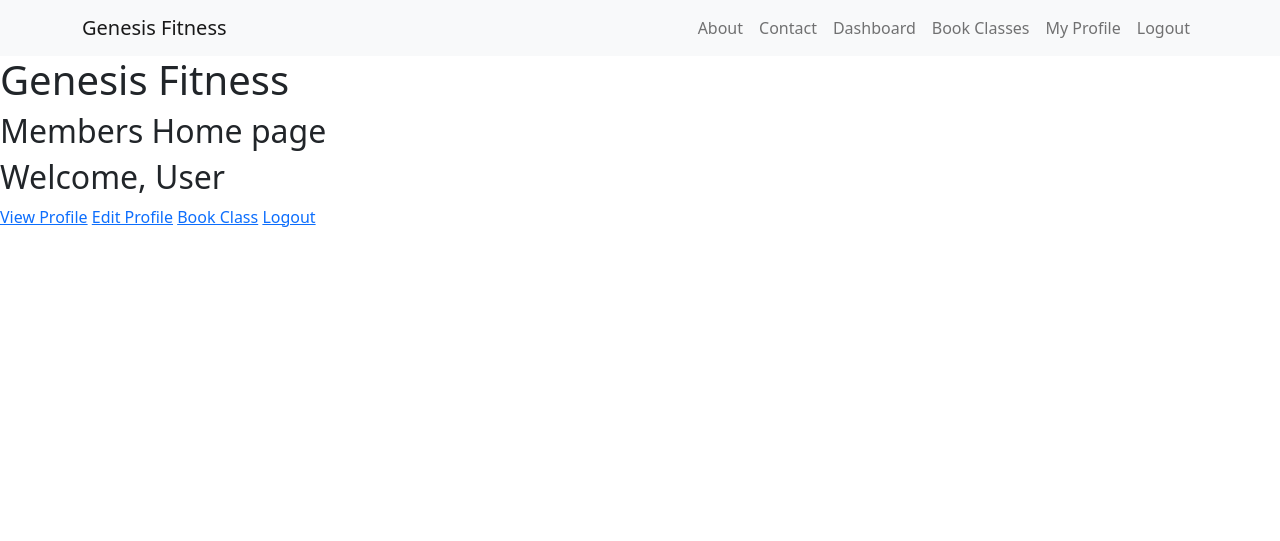
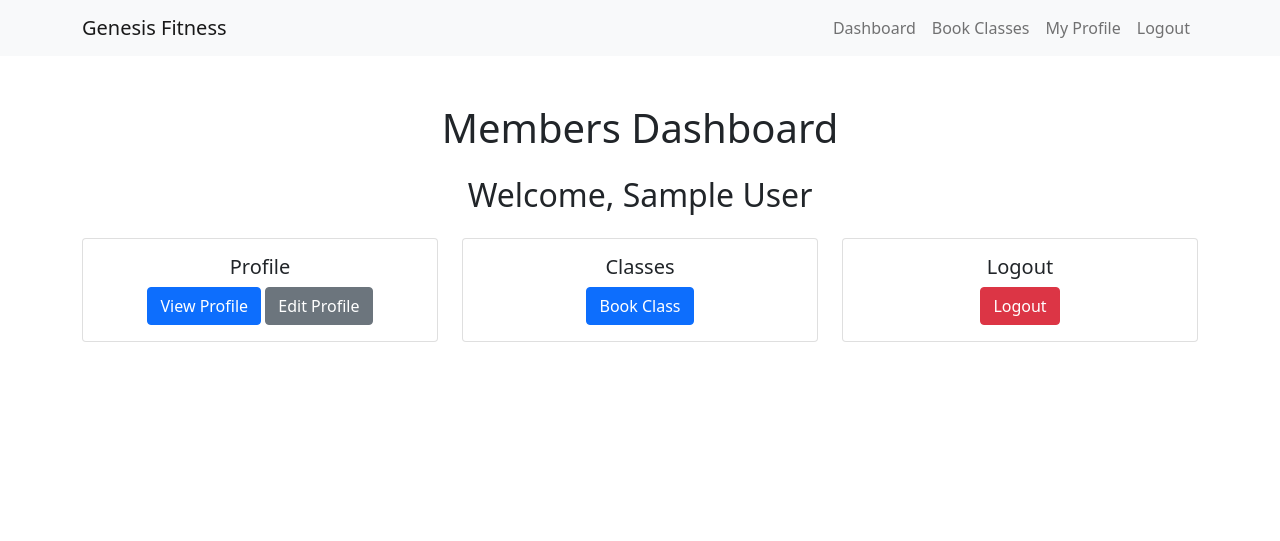
Before and after one commit to reaganodhiambo/GenesisFitness, a Django app: page /members/ in a window 1280 px wide. Shown: the top 541 px of the page. Run offline with Django 5.2, Linux system fonts and the light colour scheme; the visitor is signed in with stand-in values (Sample User, id 1); data comes from the database, SQL or seed files in the repository.

Commit message:
Update booking functionality to include profile ID; enhance class booking page layout and user experience

```diff
--- a/Base/urls.py
+++ b/Base/urls.py
@@ -8,5 +8,5 @@ urlpatterns = [
     path("add-classes/", addClasses, name="add_classes"),
     path("edit-classes/<int:id>/", editClasses, name="edit_classes"),
     path("delete-classes/<int:id>/", deleteClasses, name="deleteClasses"),
-    path("book-classes/", bookClasses, name="bookClasses"),
+    path("book-classes/<int:id_number>/", bookClasses, name="bookClasses"),
 ]
--- a/templates/Trainers/trainers.html
+++ b/templates/Trainers/trainers.html
@@ -21,7 +21,7 @@
                 <div class="card-body">
                     <h5 class="card-title">Profile</h5>
                     <a href="{% url 'viewProfile' profile.id_number %}" class="btn btn-primary">View Profile</a>
-                    <a href="{% url 'editProfile' profile.id_number %}" class="btn btn-secondary mt-2">Edit Profile</a>
+                    <a href="{% url 'editProfile' profile.id_number %}" class="btn btn-secondary">Edit Profile</a>
                 </div>
             </div>
         </div>
@@ -38,7 +38,7 @@
                 <div class="card-body">
                     <h5 class="card-title">Classes</h5>
                     <a href="{% url 'add_classes' %}" class="btn btn-success">Add A Class</a>
-                    <a href="{% url 'viewClasses' profile.id_number %}" class="btn btn-primary mt-2">My Classes</a>
+                    <a href="{% url 'viewClasses' profile.id_number %}" class="btn btn-primary">My Classes</a>
                 </div>
             </div>
         </div>
--- a/templates/members.html
+++ b/templates/members.html
@@ -1,12 +1,46 @@
 {% extends "base.html" %}
-{% block title %}Members Home{% endblock %}
+{% block title %}Members Dashboard{% endblock %}
 
 {% block content %}
-<h1>Genesis Fitness</h1>
-<h2>Members Home page</h2>
-<h2>Welcome, {{ user.last_name }}</h2>
-<a href="{% url 'viewProfile' profile.id_number %}">View Profile</a>
-<a href="{% url 'editProfile' profile.id_number %}">Edit Profile</a>
-<a href="{% url 'bookClasses' %}">Book Class</a>
-<a href="{% url 'logout' %}">Logout</a>
+<div class="container mt-5">
+    <h1 class="text-center mb-4">Members Dashboard</h1>
+
+    {% if messages %}
+    <ul class="messages">
+        {% for message in messages %}
+        <li{% if message.tags %} class="{{ message.tags }}" {% endif %}>{{ message }}</li>
+            {% endfor %}
+    </ul>
+    {% endif %}
+
+    <h2 class="text-center">Welcome, {{ user.first_name }} {{ user.last_name }}</h2>
+
+    <div class="row mt-4">
+        <div class="col-md-4 mb-4">
+            <div class="card text-center">
+                <div class="card-body">
+                    <h5 class="card-title">Profile</h5>
+                    <a href="{% url 'viewProfile' profile.id_number %}" class="btn btn-primary">View Profile</a>
+                    <a href="{% url 'editProfile' profile.id_number %}" class="btn btn-secondary ">Edit Profile</a>
+                </div>
+            </div>
+        </div>
+        <div class="col-md-4 mb-4">
+            <div class="card text-center">
+                <div class="card-body">
+                    <h5 class="card-title">Classes</h5>
+                    <a href="{% url 'bookClasses' profile.id_number %}" class="btn btn-primary">Book Class</a>
+                </div>
+            </div>
+        </div>
+        <div class="col-md-4 mb-4">
+            <div class="card text-center">
+                <div class="card-body">
+                    <h5 class="card-title">Logout</h5>
+                    <a href="{% url 'logout' %}" class="btn btn-danger">Logout</a>
+                </div>
+            </div>
+        </div>
+    </div>
+</div>
 {% endblock %}
--- a/templates/navbar.html
+++ b/templates/navbar.html
@@ -7,12 +7,7 @@
         </button>
         <div class="collapse navbar-collapse justify-content-end" id="navbarNav">
             <ul class="navbar-nav mb-2 mb-lg-0">
-                <li class="nav-item">
-                    <a class="nav-link" href="{% url 'about' %}">About</a>
-                </li>
-                <li class="nav-item">
-                    <a class="nav-link" href="{% url 'contact' %}">Contact</a>
-                </li>
+
                 {% if user.is_authenticated %}
                 {% if user.user_type == "trainer" %}
                 <li class="nav-item">
@@ -26,7 +21,7 @@
                     <a class="nav-link" href="{% url 'members' %}">Dashboard</a>
                 </li>
                 <li class="nav-item">
-                    <a class="nav-link" href="{% url 'bookClasses' %}">Book Classes</a>
+                    <a class="nav-link" href="{% url 'bookClasses' profile.id_number %}">Book Classes</a>
                 </li>
                 <li class="nav-item">
                     <a class="nav-link" href="{% url 'viewProfile' profile.id_number %}">My Profile</a>
@@ -36,6 +31,12 @@
                     <a class="nav-link" href="{% url 'logout' %}">Logout</a>
                 </li>
                 {% else %}
+                <li class="nav-item">
+                    <a class="nav-link" href="{% url 'about' %}">About</a>
+                </li>
+                <li class="nav-item">
+                    <a class="nav-link" href="{% url 'contact' %}">Contact</a>
+                </li>
                 <li class="nav-item">
                     <a class="nav-link" href="{% url 'login' %}">Login</a>
                 </li>
```
Also changed, not shown: Base/views.py (+11 -14 lines), Trainers/views.py (+16 -5 lines), templates/Classes/bookClasses.html (+33 -13 lines), templates/trainer_members.html (+25 -39 lines).
